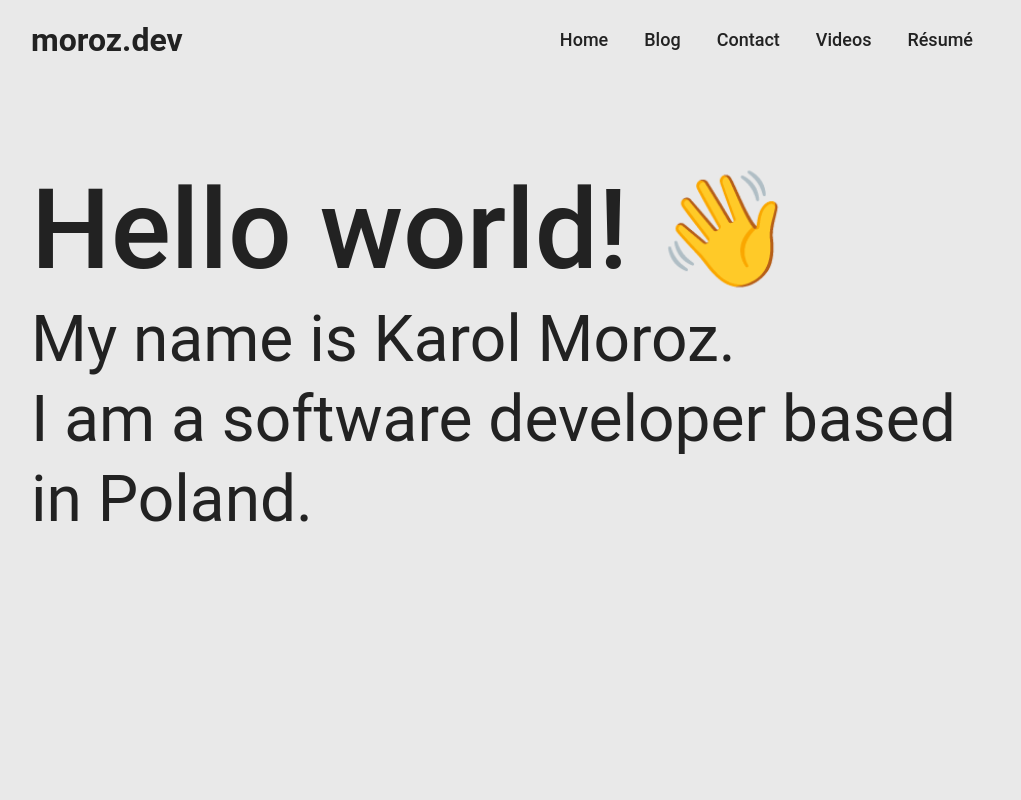
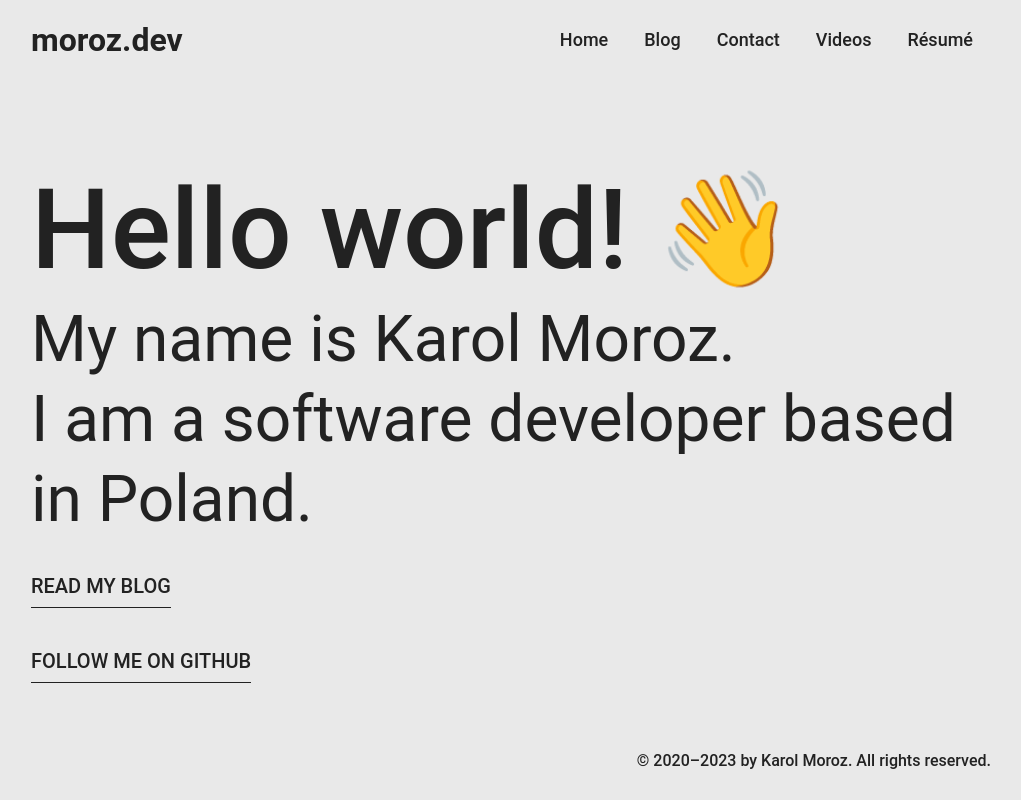
Before and after one commit to moroz/moroz-dev-sveltekit, a SvelteKit app: page / in a window 1280 px wide. Shown: the whole page, without its empty margins (129-1150 px from the left). Built offline with nearby package versions, Linux system fonts and the light colour scheme.

Commit message:
Add footer and CTAs

```diff
--- /dev/null
+++ b/src/components/layout/Footer.svelte
@@ -0,0 +1,21 @@
+<footer>
+	<div class="container">
+		<p>&copy; 2020&ndash;2023 by Karol Moroz. All rights reserved.</p>
+	</div>
+</footer>
+
+<style lang="scss">
+	@import "@css/prelude";
+
+	footer,
+	.container {
+		height: $header-height;
+	}
+
+	.container {
+		text-align: right;
+		display: flex;
+		align-items: center;
+		justify-content: flex-end;
+	}
+</style>
--- a/src/components/layout/Header.svelte
+++ b/src/components/layout/Header.svelte
@@ -46,7 +46,8 @@
 			line-height: $header-height;
 
 			&:hover {
-				background: lime;
+				background: var(--primary);
+				color: var(--body-bg);
 			}
 		}
 	}
--- /dev/null
+++ b/src/css/_mixins.sass
@@ -0,0 +1,7 @@
+=dark
+  @media (prefers-color-scheme: dark)
+    @content
+
+=light
+  @media (prefers-color-scheme: light)
+    @content
--- a/src/css/_variables.sass
+++ b/src/css/_variables.sass
@@ -1,5 +1,8 @@
 $body-bg-light: #f8f8f8
 $body-fg-light: #222
+
+$primary: #2563eb
+$primary-dark: lighten($primary, 10%)
 
 $body-bg-dark: #222
 $body-fg-dark: #f8f8f8
--- a/src/css/globals.sass
+++ b/src/css/globals.sass
@@ -4,11 +4,16 @@
   @each $key, $value in $light-palette
     --#{$key}: #{$value}
 
+  +dark
+    @each $key, $value in $dark-palette
+      --#{$key}: #{$value}
+
 html,
 body
   margin: 0
   padding: 0
   font-size: 100%
+  color-scheme: dark light
 
 body
   font-family: $font-family-sans
--- a/src/css/palette.scss
+++ b/src/css/palette.scss
@@ -2,9 +2,12 @@ $light-palette: (
 	"body-bg": $body-bg-light,
 	"body-fg": $body-fg-light,
 	"emph-bg": #e9e9e9,
+	"primary": $primary,
 );
 
 $dark-palette: (
 	"body-bg": $body-bg-dark,
 	"body-fg": $body-fg-dark,
+	"emph-bg": #1a1a1a,
+	"primary": $primary-dark,
 );
--- a/src/css/prelude.sass
+++ b/src/css/prelude.sass
@@ -1,2 +1,3 @@
 @import variables
 @import palette
+@import mixins
--- a/src/routes/+layout.svelte
+++ b/src/routes/+layout.svelte
@@ -1,11 +1,15 @@
 <script lang="ts">
 	import "@css/globals.sass";
 	import Header from "@components/layout/Header.svelte";
+	import Footer from "@components/layout/Footer.svelte";
 </script>
 
 <div class="layout">
 	<Header />
-	<slot />
+	<main>
+		<slot />
+	</main>
+	<Footer />
 </div>
 
 <style lang="scss">
@@ -13,5 +17,11 @@
 
 	.layout {
 		min-height: 100vh;
+		display: flex;
+		flex-direction: column;
+	}
+
+	main {
+		flex: 1;
 	}
 </style>
--- a/src/routes/+page.svelte
+++ b/src/routes/+page.svelte
@@ -1,6 +1,10 @@
 <div class="container">
 	<h2>Hello world! 👋</h2>
 	<h3>My name is Karol Moroz.<br />I am a software developer based in Poland.</h3>
+	<section class="ctas">
+		<a href="/blog">Read my blog</a>
+		<a href="https://github.com/moroz">Follow me on Github</a>
+	</section>
 </div>
 
 <style lang="scss">
@@ -20,4 +24,40 @@
 		font-size: 4rem;
 		font-weight: 400;
 	}
+
+	.ctas {
+		margin-top: 1.5rem;
+		flex-direction: column;
+		align-items: flex-start;
+		gap: 1rem;
+		display: flex;
+	}
+
+	a {
+		color: inherit;
+		text-transform: uppercase;
+		display: inline-block;
+		font-size: 1.25rem;
+		margin-bottom: 0.75em;
+		text-decoration: none;
+		position: relative;
+		padding: 0.5em;
+		margin-left: -0.5em;
+
+		&::after {
+			content: "";
+			position: absolute;
+			bottom: 0;
+			left: 0.5em;
+			right: 0.5em;
+			background-color: currentColor;
+			height: 1px;
+		}
+
+		&:hover {
+			&::after {
+				background-color: var(--primary);
+			}
+		}
+	}
 </style>
```
